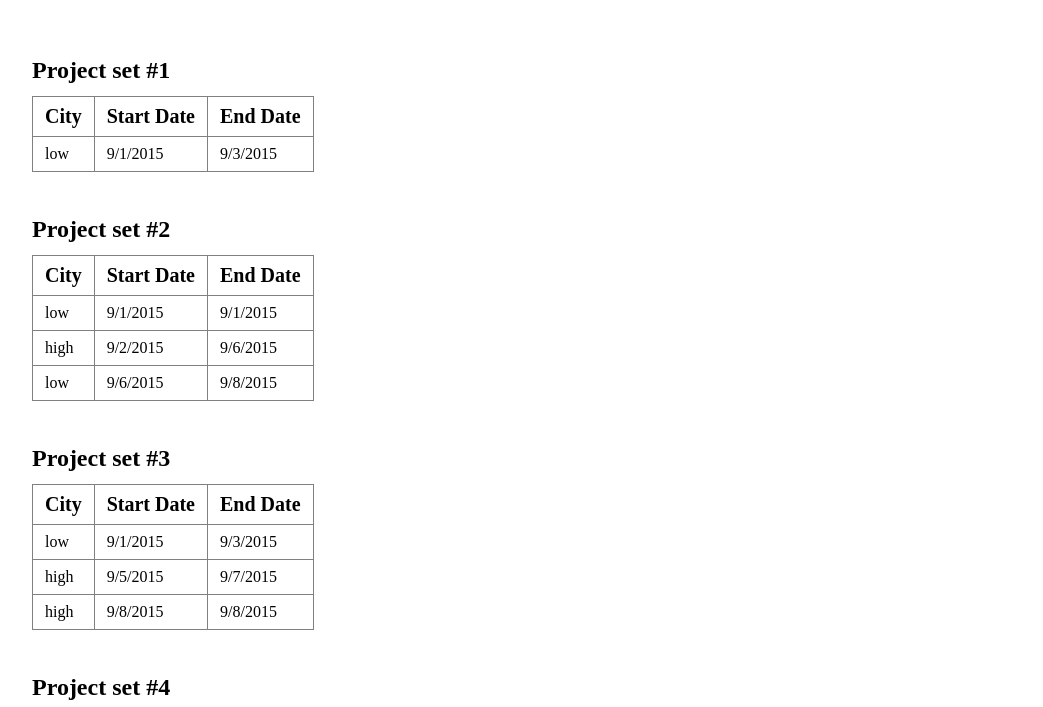
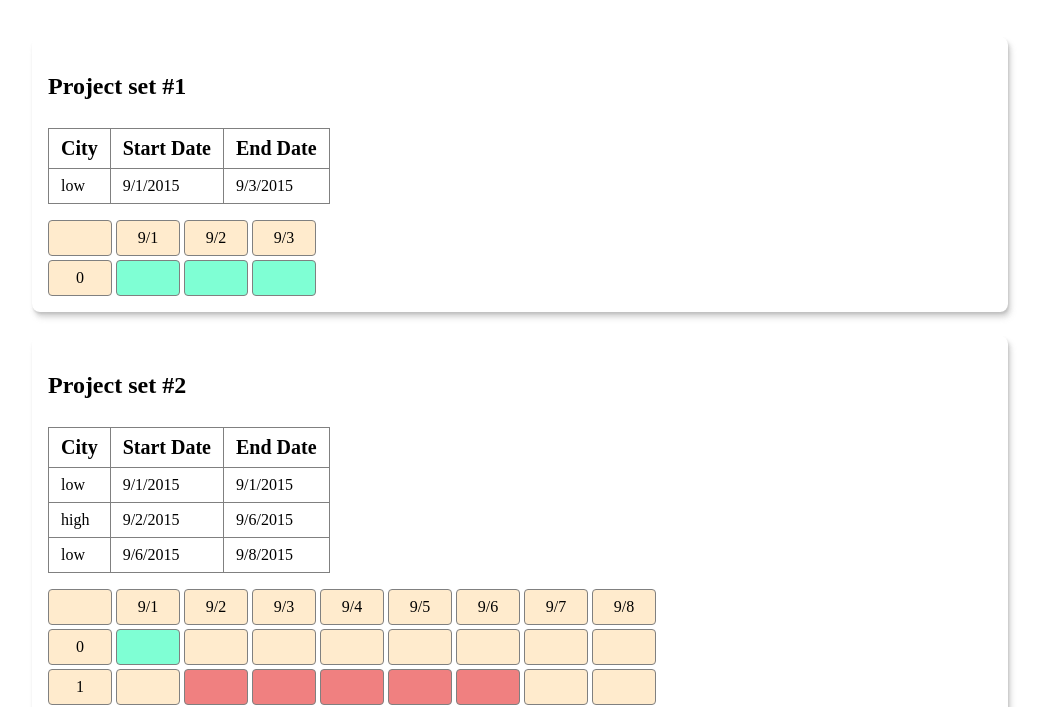
Before and after one commit to neongloom/simplethread-assessment, a website built with Vite: page index.html in a window 1280 px wide. Shown: the part 93-800 px from the top of the page, without its empty margins (120-1163 px from the left). Built offline with nearby package versions, Linux system fonts and the light colour scheme.

Commit message:
visualize days for each set

```diff
--- a/index.html
+++ b/index.html
@@ -34,5 +34,13 @@
       <td class="datarow__enddate"></td>
     </tr>
   </template>
+  <template class="timeline-header-template">
+    <div class="timeline__header">
+    </div>
+  </template>
+  <template class="timeline-project-template">
+    <div class="timeline__project">
+    </div>
+  </template>
 </body>
 </html>
--- a/main.js
+++ b/main.js
@@ -26,18 +26,16 @@ async function getAllData() {
 
 async function run() {
   await getAllData();
-  sets.forEach( set => {
-    generateTable(set)
-    sequences.push(mapSequence(set));
-    // set.forEach( proj => {
-    //   enumerateProjectDays(proj)
-    //   // mapProjectDays(proj);
-    // })
-    // console.log(set);
+  const render = renderData();
+  sets.forEach( (set, index) => {
     // setInfo.push( {
     //   sequenceStart: getSequenceStartDate(set),
     //   sequenceEnd: getSequenceEndDate(set)
     // })
+    const days = render.mapDays(set);
+    sequences.push(days);
+    render.generateTable(set);
+    render.visualizeDays(index);
 
   });
   sequences.forEach( days => {
@@ -48,19 +46,23 @@ async function run() {
   console.log(sequences);
 }
 
-const generateTable = (function(set) {
-  let tableCount = 0;
+const renderData = function() {
+  let datasets = [];
+  let daysets = [];
+  console.log('render data');
 
-  return function(set) {
+  const generateTable = function(set) {
     if (!set) return;
+    datasets.push(set);
+    const tableCount = datasets.length;
 
-    tableCount++;
     const main = document.querySelector('#main');
     const sectionTemplate = document.querySelector('.dataset-template');
     const rowTemplate= document.querySelector('.datarow-template');
 
     const section = sectionTemplate.content.firstElementChild.cloneNode(true);
     section.querySelector('.dataset__heading').textContent = `Project set #${tableCount}`;
+    section.setAttribute('data-set', `${tableCount-1}`);
     const tableBody = section.querySelector('tbody');
     main.appendChild(section);
 
@@ -72,28 +74,8 @@ const generateTable = (function(set) {
       tableBody.appendChild(row);
     })
   };
-})();
 
-
-function enumerateProjectDays({startDate, endDate} = project) {
-  const dateDifference = endDate - startDate;
-  const dateDifferenceinDays = dateDifference / (1000 * 3600 * 24);
-  console.log(dateDifferenceinDays);
-}
-
-function getSequenceStartDate(set) {
-  const sequenceStart = set.reduce( (prev, currentProject) =>  prev < currentProject.startDate ? prev : currentProject.startDate, new Date() )
-  // console.log(sequenceStart.toLocaleDateString());
-  return sequenceStart;
-}
-
-function getSequenceEndDate(set) {
-  const sequenceEnd = set.reduce( (prev, currentProject) =>  prev > currentProject.endDate ? prev : currentProject.endDate, 0)
-  // console.log(sequenceEnd.toLocaleDateString());
-  return sequenceEnd;
-}
-
-function mapSequence(set) {
+  const mapDays = function(set) {
     const days  = new Map();
     const start = getSequenceStartDate(set)
     const end = getSequenceEndDate(set)
@@ -109,23 +91,106 @@ function mapSequence(set) {
       days.set(currentDay.toLocaleDateString(), { projects:[], next, prev }); // kind of realized here an actual linked list would be better so that's something I can refactor to in the future
       currentDay = nextDay;
     } while ( currentDay <= end)
-  console.log(days);
-  set.forEach( project => {
-    mapProjectDays(project, days);
+    set.forEach( (project, i) => {
+      mapProjectDays(project, days, i);
     })
     console.log(days);
+    daysets.push(days);
     return days;
   }
 
-function mapProjectDays({startDate, endDate, cityCost} = project, days) {
+  const mapProjectDays = function({startDate, endDate, cityCost} = project, days, number) {
     let currentDay = startDate;
     do {
       const currentDayString = currentDay.toLocaleDateString();
       // console.log(days.get(currentDayString));
       const day = days.get(currentDayString);
-    day ? days.set(currentDayString, {...day, projects: [...day?.projects, cityCost] }) : null;
+      day ? days.set(currentDayString, {...day, projects: [...day?.projects, {cityCost, number }] }) : null;
       currentDay = new Date(currentDay.getTime() + (1000 * 3600 * 24));
     } while ( currentDay <= endDate)
+  }
+
+  const visualizeDays = function(datasetIndex) {
+    const days = daysets[datasetIndex];
+    const projects = datasets[datasetIndex];
+    const parentContainer = document.querySelector(`[data-set="${datasetIndex}"]`);
+    const timeline = document.createElement('div');
+    timeline.classList.add('timeline');
+
+    const timelineheaderTemplate = document.querySelector('.timeline-header-template');
+    const timelineheader = timelineheaderTemplate.content.firstElementChild.cloneNode(true);
+
+    let timelineheaderHTML = '<div></div>';
+    days.forEach( (day, index, days) => console.log(day) )
+    days.forEach( (day, index, days) => timelineheaderHTML += `<div>${index.replace(/([/][\d]+$)/, '')}</div>` )
+    timelineheader.innerHTML = timelineheaderHTML;
+    timeline.appendChild(timelineheader);
+
+    const startDate = getSequenceStartDate(projects)
+    const endDate = getSequenceEndDate(projects)
+
+    projects.forEach((project,projectIndex) => {
+      const timelineprojectTemplate = document.querySelector('.timeline-project-template');
+      const timelineproject = timelineprojectTemplate.content.firstElementChild.cloneNode(true);
+      timelineproject.setAttribute('data-cost', project.cityCost);
+      let timelineprojectHTML = `<div>${projectIndex}</div>`;
+      days.forEach((day,i) => {
+        const projectIsActive = day.projects.some( project => projectIndex === project.number);
+        const isActive = projectIsActive ? 'class="isActive"' : '';
+        timelineprojectHTML = `${timelineprojectHTML}<div ${isActive}></div>`
+      })
+      timelineproject.innerHTML = timelineprojectHTML;
+      timeline.appendChild(timelineproject);
+    })
+
+    // projects.reduce( (cells, project) => {
+    //   let currentDay = startDate;
+    //   do {
+    //     const nextDay = new Date(currentDay.getTime() + (1000 * 3600 * 24));
+
+    //     currentDay = nextDay;
+    //   } while ( currentDay <= end)
+    //   return;
+
+    // }, `<div>${project.cityCost}</div>`)
+
+
+    parentContainer.appendChild(timeline);
+
+    // const start = getSequenceStartDate(set)
+    // const end = getSequenceEndDate(set)
+    // let currentDay = start;
+
+    // // create map of all days in a sequence
+    // // projects stores (cost of) all projects occuring on that day
+    // do {
+    //   const nextDay = new Date(currentDay.getTime() + (1000 * 3600 * 24));
+    //   const prevDay = new Date(currentDay.getTime() - (1000 * 3600 * 24));
+    //   const next = (nextDay <= end) ? nextDay.toLocaleDateString() : null;
+    //   const prev = (currentDay != start) ? prevDay.toLocaleDateString() : null;
+    //   days.set(currentDay.toLocaleDateString(), { projects:[], next, prev }); // kind of realized here an actual linked list would be better so that's something I can refactor to in the future
+    //   currentDay = nextDay;
+    // } while ( currentDay <= end)
+
+  }
+
+  return {
+    generateTable,
+    visualizeDays,
+    mapDays
+  }
+};
+
+function getSequenceStartDate(set) {
+  const sequenceStart = set.reduce( (prev, currentProject) =>  prev < currentProject.startDate ? prev : currentProject.startDate, new Date() )
+  // console.log(sequenceStart.toLocaleDateString());
+  return sequenceStart;
+}
+
+function getSequenceEndDate(set) {
+  const sequenceEnd = set.reduce( (prev, currentProject) =>  prev > currentProject.endDate ? prev : currentProject.endDate, 0)
+  // console.log(sequenceEnd.toLocaleDateString());
+  return sequenceEnd;
 }
 
 /**
@@ -153,8 +218,8 @@ function calculateTotalReimbursement(days) {
     isTravelDay = isTravelDay || ((!prev?.projects.length || !next?.projects.length) && day.projects.length === 1)
 
     // rate defaults to low cost, use higher cost rate if projects overlap
-    const rate = projects.reduce( (rate, cost) => {
-      return rate === "low" && cost.toLowerCase() === "high" ? cost : rate
+    const rate = projects.reduce( (rate, project) => {
+      return rate === "low" && project.cityCost.toLowerCase() === "high" ? project.cityCost : rate
     }, "low");
 
     sum += calculateDailyReimbursement(isTravelDay, rate) * isProjectDay;
--- a/style.css
+++ b/style.css
@@ -1,7 +1,76 @@
-*, *:before, *:after { box-sizing: border-box; }
-main { display: grid; gap: 1.5rem; padding: 1.5rem; margin: 0 auto; max-width: 64em; }
-.heading { margin-bottom: .5em; }
+*,
+*:before,
+*:after {
+  box-sizing: border-box;
+}
+:root {
+  --border-radius-s0: .5em;
+  --border-radius-s-1: .25em;
 
-.dataset table { border-spacing: 1rem; border-collapse: collapse; border: 1px solid grey; }
-.dataset thead { font-weight: 600; font-size: 1.25rem; }
-.dataset td { padding: 0.5rem .75rem; border: 1px solid grey;}
+}
+
+main {
+  display: grid;
+  gap: 1.5rem;
+  padding: 1.5rem;
+  margin: 0 auto;
+  max-width: 64em;
+}
+.heading {
+  margin-bottom: 0.5em;
+}
+
+.dataset {
+  display: flex;
+  flex-direction: column;
+  align-items: flex-start;
+  gap: 1rem;
+  padding: 1rem;
+  box-shadow: 1px 2px 2px hsl(0 0% 50% / 0.2),
+              2px 4px 4px hsl(0 0% 50% / 0.2),
+              3px 6px 6px hsl(0 0% 50% / 0.2);
+  border-radius: var(--border-radius-s0);
+}
+
+.dataset table {
+  border-spacing: 1rem;
+  border-collapse: collapse;
+  /* border: 1px solid grey; */
+  border-radius: var(--border-radius-s0);
+}
+.dataset thead {
+  font-weight: 600;
+  font-size: 1.25rem;
+}
+.dataset td {
+  padding: 0.5rem 0.75rem;
+  border: 1px solid grey;
+}
+
+.timeline {
+  display: grid;
+  gap: 4px;
+  overflow-x: auto;
+}
+.timeline > * {
+  display: grid;
+  grid-auto-flow: column;
+  grid-auto-columns: 4rem;
+  gap: 4px;
+}
+.timeline > * > * {
+  display: grid;
+  text-align: center;
+  place-content: center;
+  padding: .5rem 0.25rem;
+  gap: 2px;
+  background-color: blanchedalmond;
+  border: 1px solid grey;
+  border-radius: var(--border-radius-s-1);
+}
+.timeline [data-cost="low"] .isActive {
+  background-color: aquamarine;
+}
+.timeline [data-cost="high"] .isActive {
+  background-color: lightcoral;
+}
```
Lines whose indentation alone changed are shown as unchanged.
